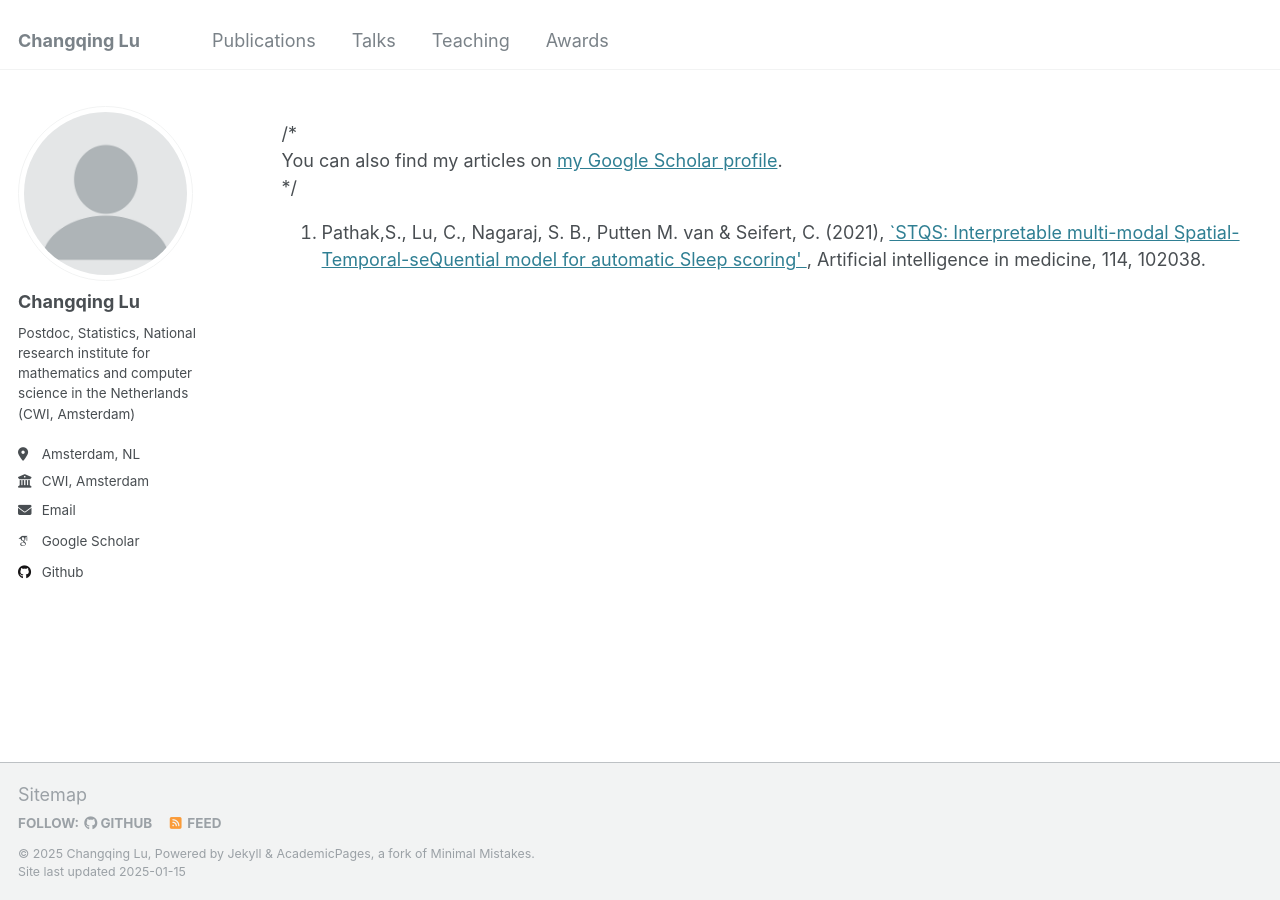
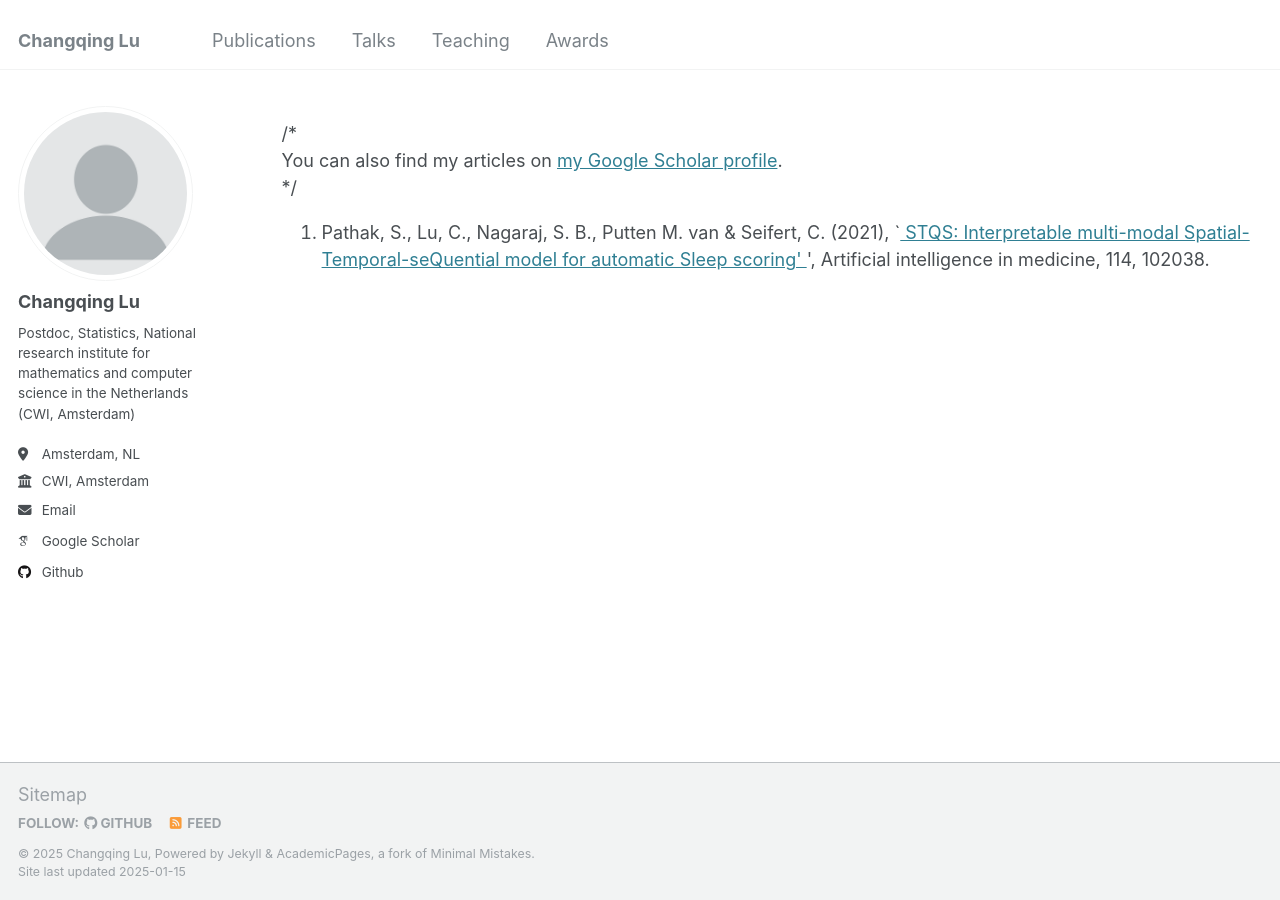
Before and after one commit to Bobby-Lu/Bobby-Lu.github.io, a Jekyll site: the page built from _pages/publications.html, in a window 1280 px wide. Built offline with Jekyll 4.4.1, drawn with Linux system fonts in a browser that asks for light colours; some web fonts are replaced; part of the change alters nothing that is shown.

Commit message:
Update publications.html

```diff
--- a/_pages/publications.html
+++ b/_pages/publications.html
@@ -15,10 +15,10 @@ author_profile: true
 <div class="publication">
   <ol>
     <li>
-      Pathak,S., Lu, C., Nagaraj, S. B., Putten M. van & Seifert, C. (2021),
-      <a href="https://www.sciencedirect.com/science/article/pii/S0933365721000312">
-        `STQS: Interpretable multi-modal Spatial-Temporal-seQuential model for automatic Sleep scoring'
-      </a>,
+      Pathak, S., Lu, C., Nagaraj, S. B., Putten M. van & Seifert, C. (2021),
+      `<a href="https://www.sciencedirect.com/science/article/pii/S0933365721000312">
+        STQS: Interpretable multi-modal Spatial-Temporal-seQuential model for automatic Sleep scoring'
+      </a>',
       Artificial intelligence in medicine, 114, 102038.
     </li>
   </ol>
```
